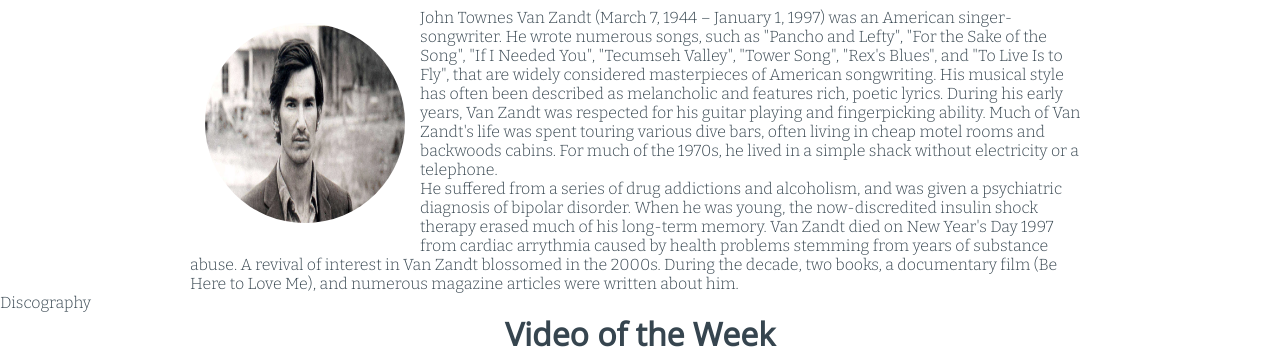
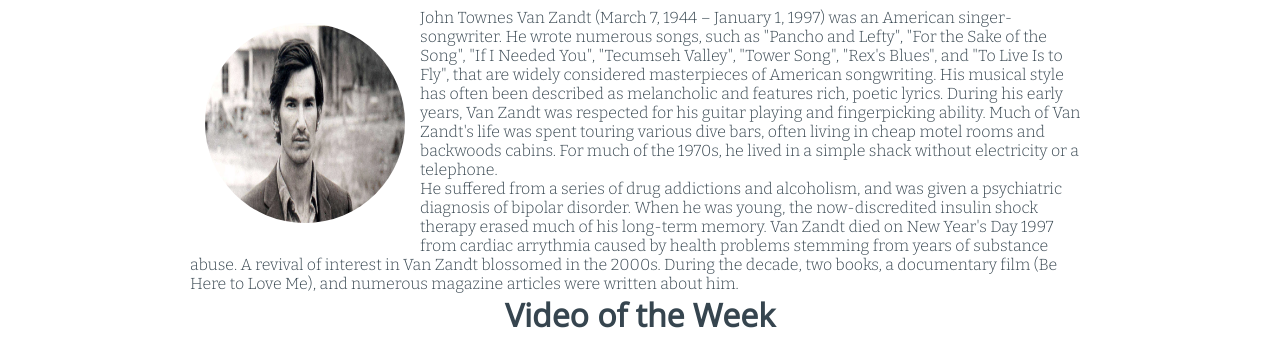
Before and after one commit to gersmyth22/townes-van-zandt, a plain HTML site: page index.html in a window 1280 px wide. Shown: the part 585-948 px from the top of the page. Drawn offline with nearby package versions, Linux system fonts and the light colour scheme; grey boxes are pictures that could not be loaded.

Commit message:
Removed discography section

```diff
--- a/index.html
+++ b/index.html
@@ -55,9 +55,7 @@
         interest in Van Zandt blossomed in the 2000s. During the decade, two books, a documentary
         film (Be Here to Love Me), and numerous magazine articles were written about him.</p>
     </section>
-    <section>
-        Discography
-    </section>
+
     <section>
         <h2 id="video-heading">Video of the Week</h2>
         <p id="video">
```
